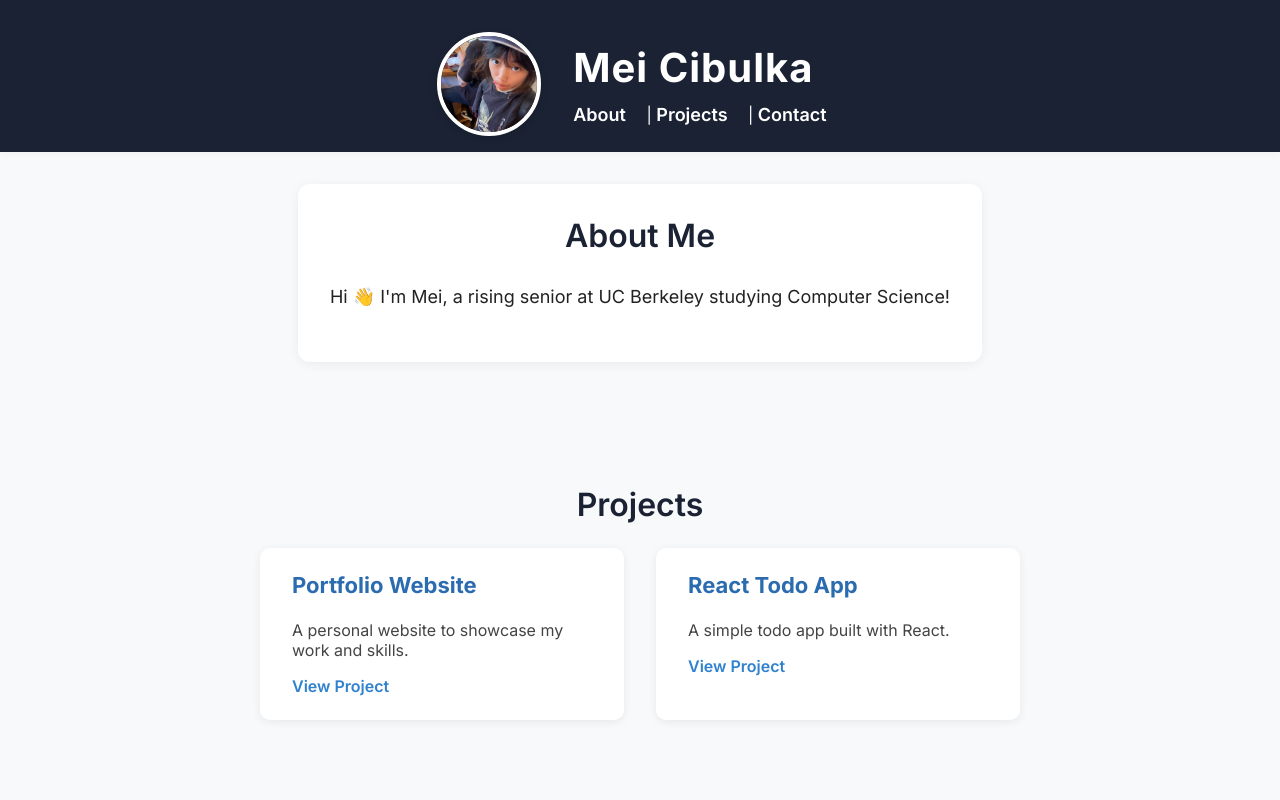
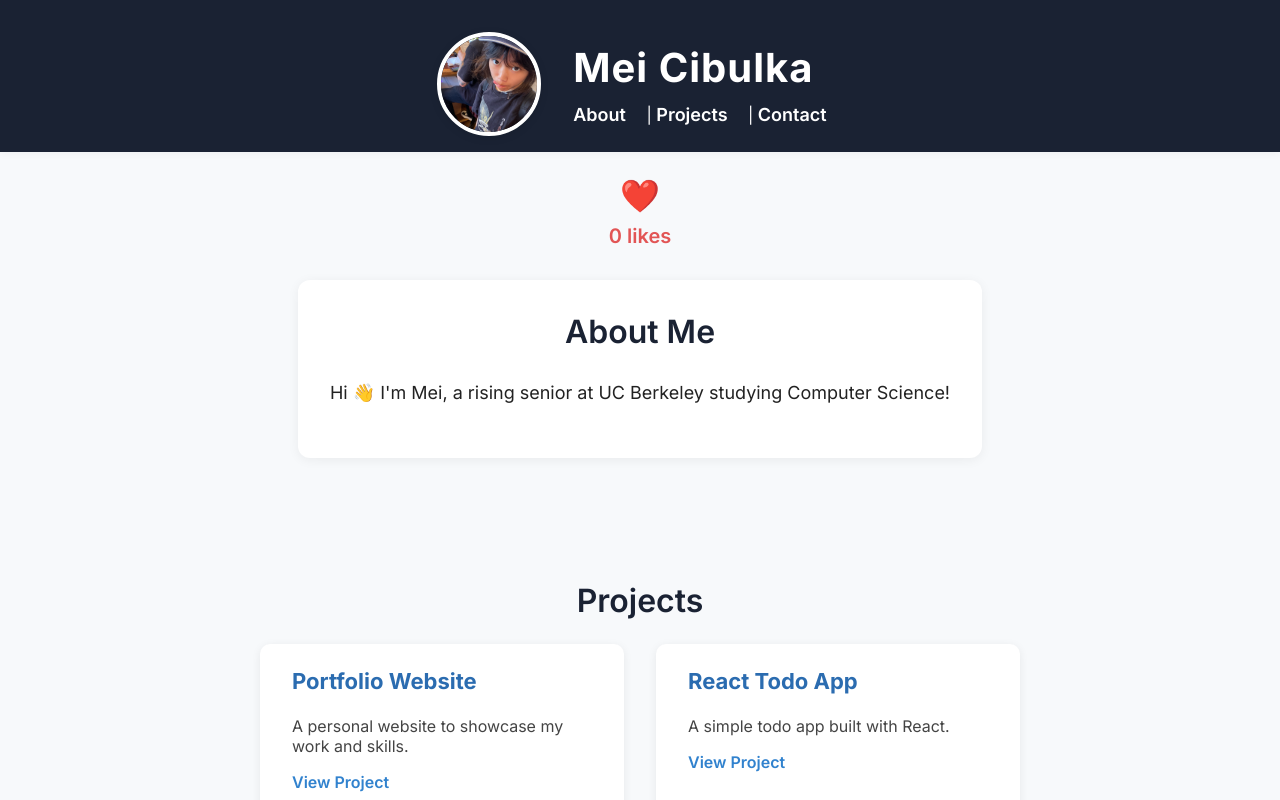
Before and after one commit to cubstart/web-workshop-ai-2025, a React (Create React App) app: page / in a window 1280 px wide. Shown: the top 800 px of the page. Built offline with nearby package versions, Linux system fonts and the light colour scheme.

Commit message:
Add example of useState with Clicker component

```diff
--- a/src/App.css
+++ b/src/App.css
@@ -168,3 +168,26 @@ body {
   letter-spacing: 0.5px;
   box-shadow: 0 -2px 8px rgba(0,0,0,0.04);
 }
+
+.HeartClicker {
+  display: flex;
+  flex-direction: column;
+  align-items: center;
+  margin: 24px 0 0 0;
+}
+.HeartClicker-btn {
+  background: none;
+  border: none;
+  cursor: pointer;
+  outline: none;
+  transition: transform 0.1s;
+}
+.HeartClicker-btn:active {
+  transform: scale(1.2);
+}
+.HeartClicker-count {
+  margin-top: 8px;
+  font-size: 20px;
+  color: #e25555;
+  font-weight: 600;
+}
--- a/src/App.js
+++ b/src/App.js
@@ -4,11 +4,13 @@ import About from './Components/About';
 import ProjectList from './Components/ProjectList';
 import Contact from './Components/Contact';
 import Footer from './Components/Footer';
+import HeartClicker from './Components/HeartClicker';
 
 function App() {
   return (
     <div className="App">
       <Header />
+      <HeartClicker />
       <About />
       <ProjectList />
       <Contact />
--- /dev/null
+++ b/src/Components/HeartClicker.js
@@ -0,0 +1,18 @@
+import React, { useState } from 'react';
+
+function HeartClicker() {
+  const [count, setCount] = useState(0);
+
+  return (
+    <div className="HeartClicker">
+      <button onClick={() => setCount(count + 1)} aria-label="Click to like" className="HeartClicker-btn">
+        <span role="img" aria-label="heart" style={{fontSize: '2rem', color: '#e25555'}}>&#10084;&#65039;</span>
+      </button>
+      <div className="HeartClicker-count">{count} {
+        count === 1 ? 'like' : 'likes'
+      }</div>
+    </div>
+  );
+}
+
+export default HeartClicker;
```
